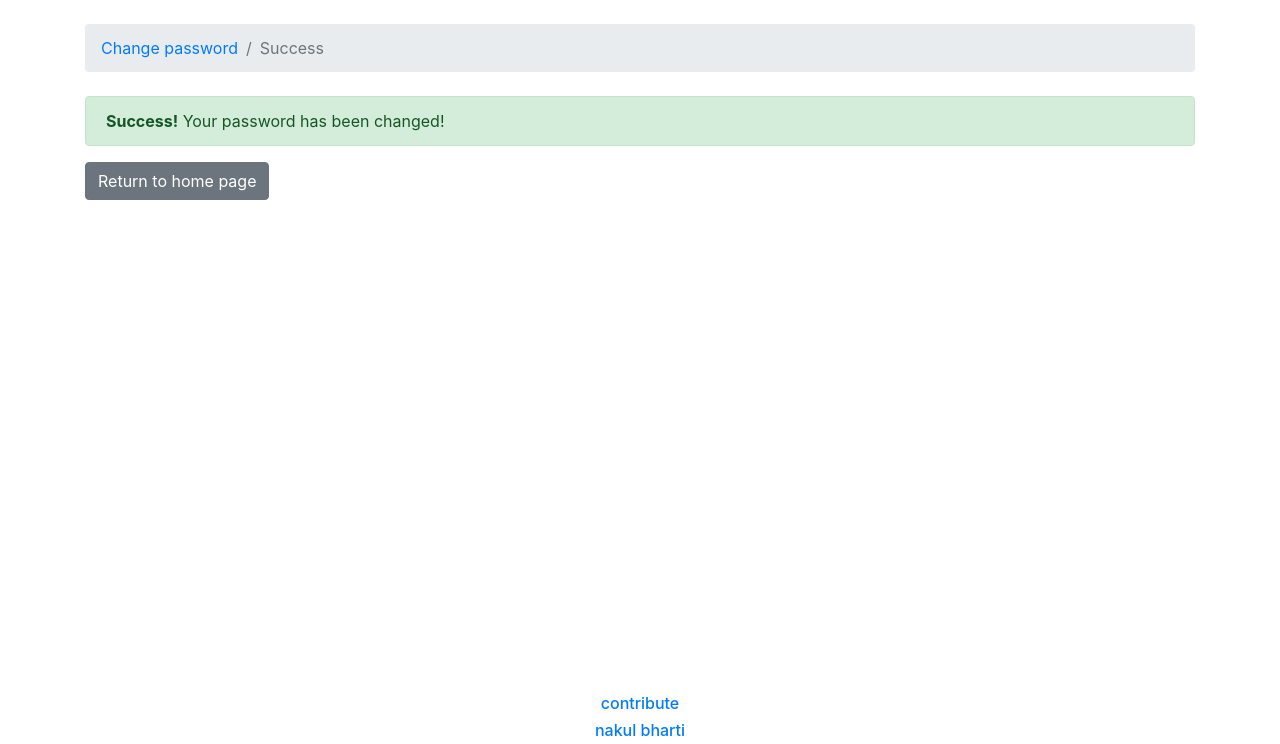
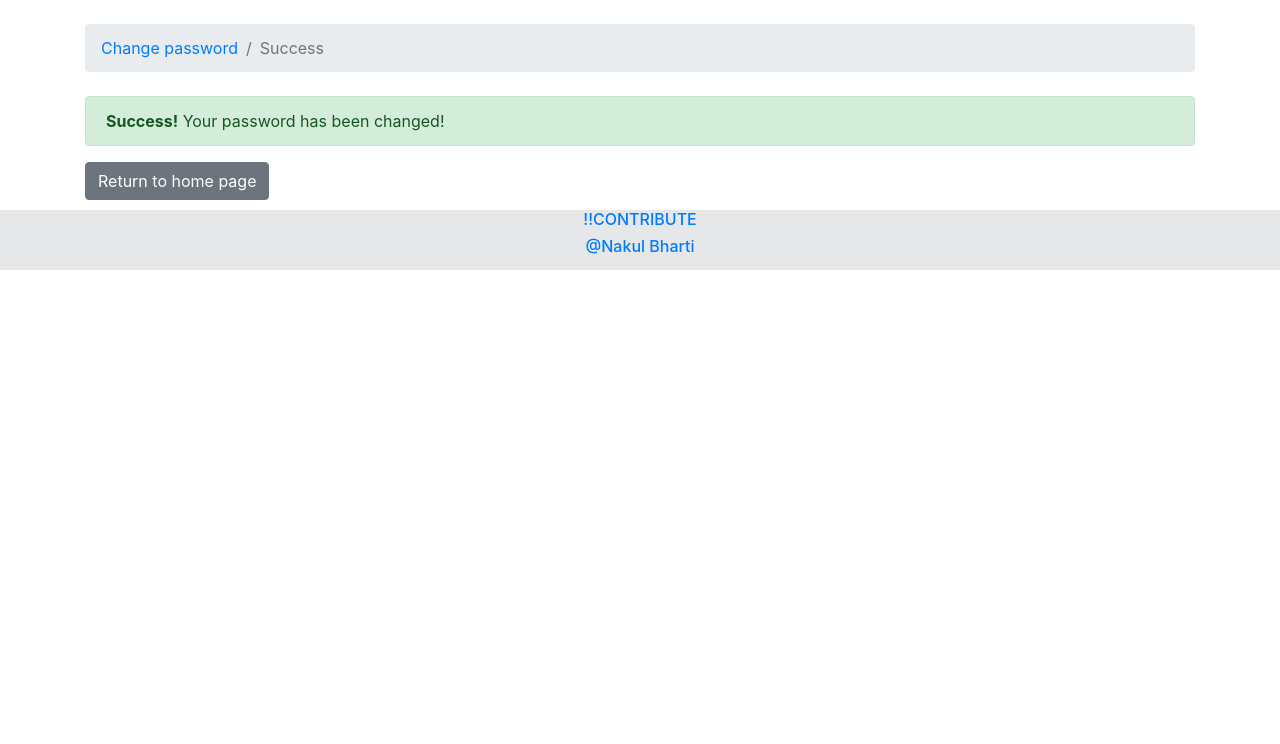
Before and after one commit to knakul853/babagkachatbox, a Django app: page /setting/password/done/ in a window 1280 px wide. Shown: the part 56-800 px from the top of the page. Run offline with Django 3.2, Linux system fonts and the light colour scheme; a user stored in the database is signed in; some libraries are stand-ins or nearby versions; some web fonts are replaced.

Commit message:
changed footer position

```diff
--- a/static/css/base.css
+++ b/static/css/base.css
@@ -1,9 +1,8 @@
 #footer {
-   position:absolute;
+   position:relative;
    bottom:0;
    width:100%;
    height:60px;
-   background: #e5e7e9
+   background: #e5e7e9;
    margin-top:10px;
-;
 }
--- a/templates/base.html
+++ b/templates/base.html
@@ -75,13 +75,13 @@
                         <div class="row justify-content-center">
 
                                   <a href="https://github.com/knakul853/mydajngo_project" rel="nofollow noopener" target="_blank">
-                         <h6>contribute</h6>
+                         <h6>!!CONTRIBUTE</h6>
                                        </a>
                           </div>
                            <div class="row justify-content-center">
 
                           <a href="https://www.facebook.com/nakulbharti853" rel="nofollow noopener" target="_blank">
-           <h6>nakul bharti</h6>
+           <h6>@Nakul Bharti</h6>
           </a>
 
 
```
